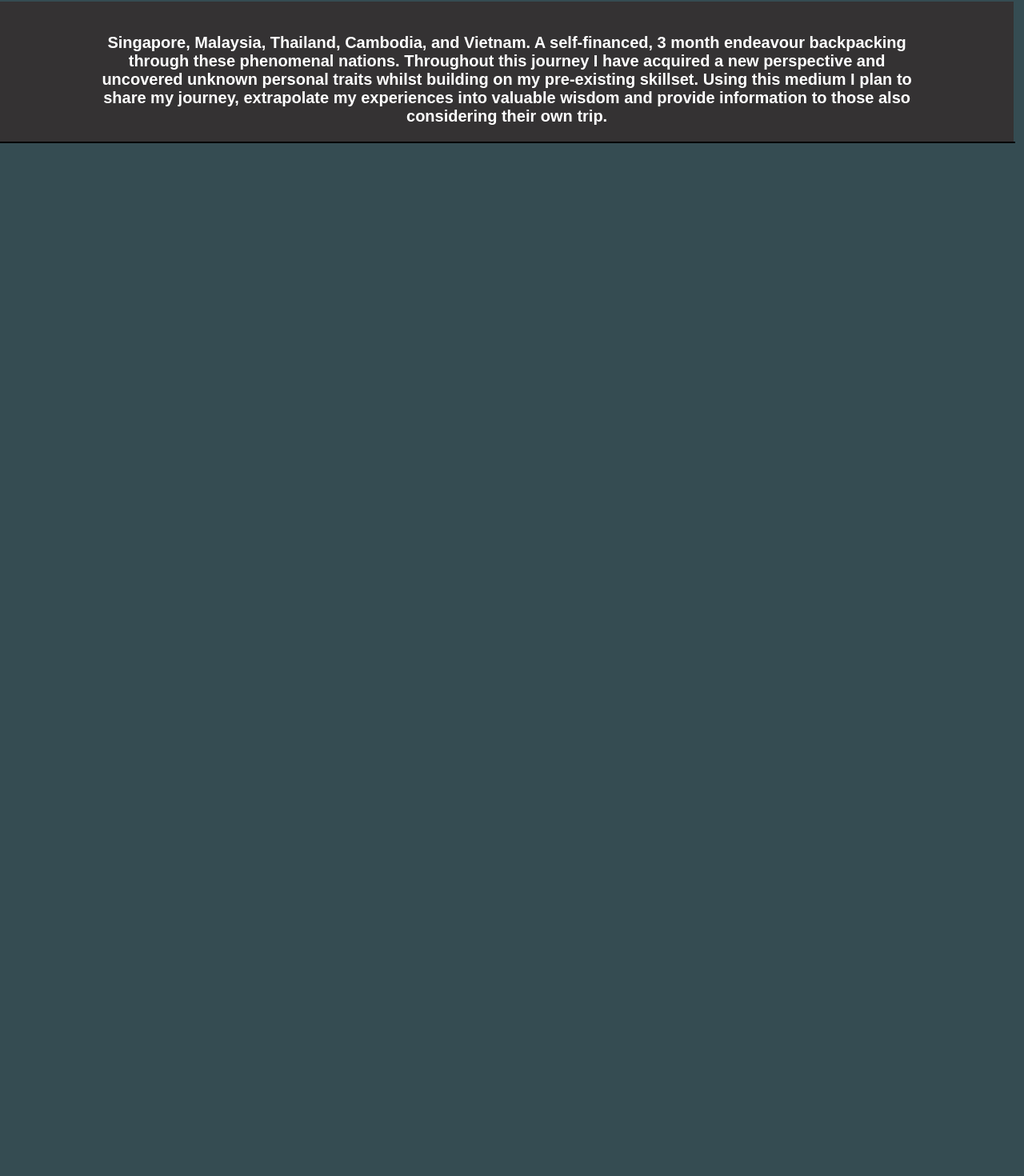
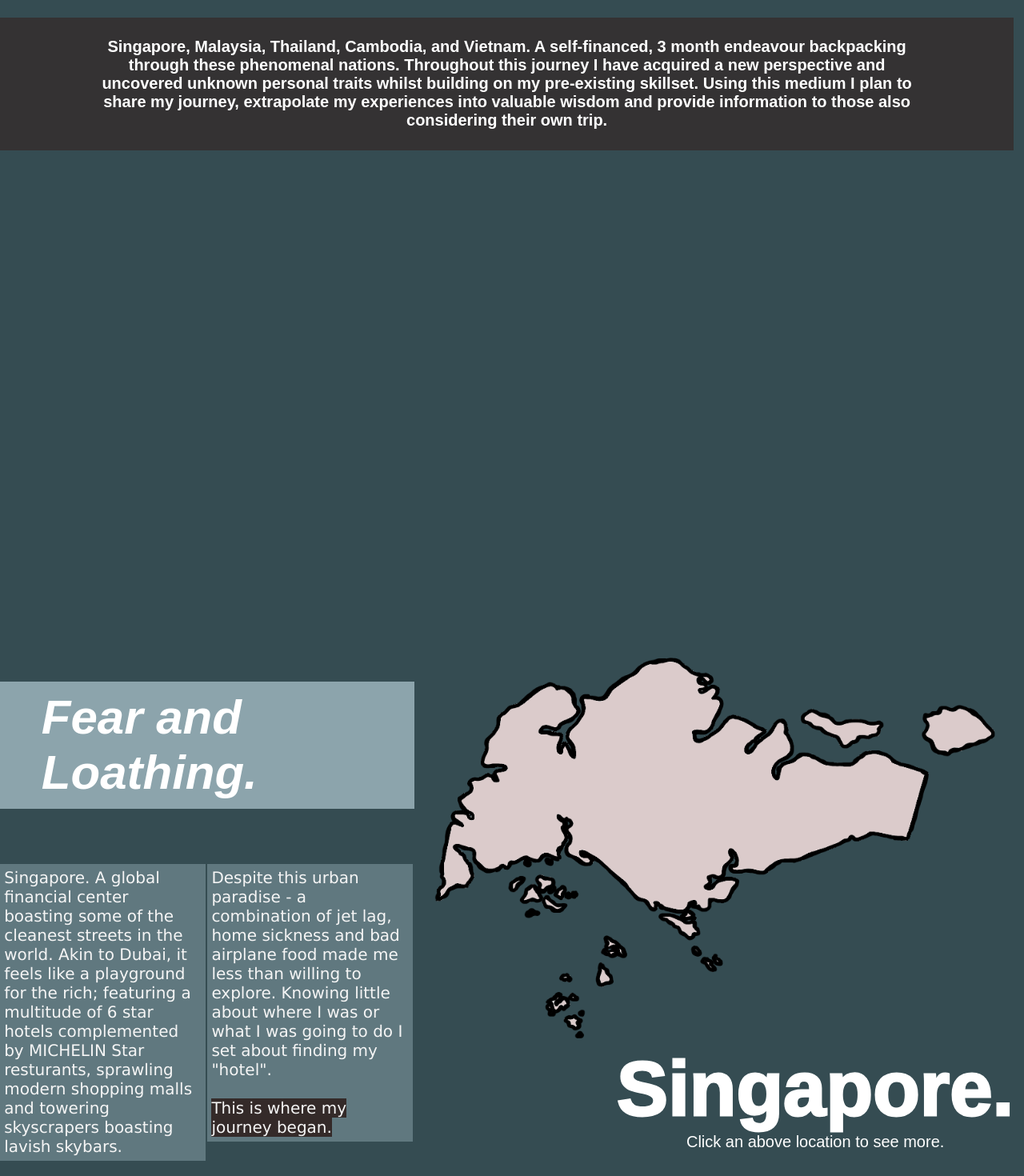
Before and after one commit to cadeclark101/cade-in-asia, a React (Create React App) app: page / in a window 1280 px wide. Shown: the part 798-2268 px from the top of the page at 80% size. Before the commit the page ends 977 px from the top, so only its background shows below. Built offline with nearby package versions, Linux system fonts and the light colour scheme.

Commit message:
Added singapore section and some text about it. Not keen on the styling right now.

```diff
--- a/src/App.css
+++ b/src/App.css
@@ -37,7 +37,7 @@
   }
 }
 
-#image-container{
+#sea-map-image-container{
   height: 60vh;
   float: left;
   position: relative;
@@ -55,19 +55,37 @@
   text-align: center;
 }
 
-#first-page-container {
+#title-section-container {
   width: 99vw;
   height: 100vh;
 }
 
-#intro-container {
-  background-color: rgba(52, 42, 41, 0.75);
+#intro-section-container {
   width: 99vw;
+  height: 100vh;
   display: inline-block;
   text-align: center;
 }
 
-#malaysia-section-container {
+#intro-text-container {
+  background-color: rgba(52, 42, 41, 0.75);
+}
+
+#singapore-section-container {
   width: 99vw;
-  border: solid black 1px;
+  height: 99vh;
 }
+
+#singapore-map-image-container {
+  float: right;
+}
+
+#singapore-title-container {
+  float: right;
+  clear: right;
+}
+
+#singapore-body-area {
+  display: flex;
+  flex-direction: column;
+}
--- a/src/App.js
+++ b/src/App.js
@@ -1,12 +1,13 @@
 import React from 'react';
 
-import { Link, animateScroll as scroll } from "react-scroll";
 
+import sea_map from './img/sea.png';
 import singapore_flag from './img/singapore_flag.png';
 import malaysia_flag from './img/malaysia_flag.png';
 import thailand_flag from './img/thailand_flag.png';
 import cambodia_flag from './img/cambodia_flag.png';
 import vietnam_flag from './img/vietnam_flag.png';
+import singapore_map from './img/singapore_map.png';
 
 
 import './App.css';
@@ -15,14 +16,15 @@ import Map from './Map';
 import FlagButton from './FlagButton';
 import Title from './Title';
 import Intro from './Intro';
+import Singapore from './Singapore';
 
 
 function App() {
   return (
     <div className="container">
-      <div id="first-page-container">
-        <div id="image-container">
-          <Map />
+      <div id="title-section-container">
+        <div id="sea-map-image-container">
+          <Map map_location={sea_map} map_image_height={"100%"} map_image_width={"auto"} image_alt={"map of south east asia"}/>
         </div>
         <div id="title-container">
           <Title main_title={"Cade In Asia:"} sub_title={"A 3 Month Excursion Exploring the Heart of South East Asia."}/>
@@ -34,13 +36,25 @@ function App() {
         </div>
       </div>
 
-      <div id="intro-container">
-        <br></br>
-        <Intro id="intro" />
+      <div id="intro-section-container">
+        <div id="intro-text-container">
+          <Intro id="intro" />
+        </div>
       </div>
 
-      <div id="malaysia-section-container">
+      <div id="singapore-section-container">
 
+        <div id="singapore-map-image-container">
+          <Map map_location={singapore_map} map_image_height={"500px"} map_image_width={"auto"} image_alt={"map of singapore"}/>
+        </div>
+
+        <div id="singapore-title-container">
+          <Title main_title={"Singapore."} sub_title={"Click an above location to see more."}/>
+        </div>
+
+        <div id="singapore-body-area">
+          <Singapore />
+        </div>
       </div>
     </div>
   )
--- a/src/Intro.css
+++ b/src/Intro.css
@@ -3,4 +3,6 @@
     color: white;
     padding-left: 10%;
     padding-right: 10%;
+    padding-bottom: 2%;
+    padding-top: 2%;
 }
--- a/src/Map.js
+++ b/src/Map.js
@@ -1,11 +1,11 @@
 import React, { Component } from 'react';
-import sea from './img/sea.png';
+
 
 export default class Map extends Component {
 
   render() {
     return(
-        <img src={sea} style={{ width: "auto", height: "100%" }} alt="sea" id="sea-snapshot"/>
+        <img src={this.props.map_location} style={{ "width": this.props.map_image_width, "height": this.props.map_image_height }} alt={this.props.image_alt} />
     )
   }
 
--- /dev/null
+++ b/src/Singapore.css
@@ -0,0 +1,39 @@
+#placeholder-text-title {
+    font: 900 60px Century Gothic, Arial;
+    color: white;
+    padding-left: 10%;
+    padding-right: 10%;
+    padding-bottom: 2%;
+    padding-top: 2%;
+    background: rgba(140, 164, 172);
+    font-style: italic;
+}
+
+#placeholder-title-container {
+    width: 100%;
+    margin-top: 0;
+}
+
+#placeholder-text-container {
+    width: 100%;
+    display: flex;
+}
+
+.placeholder-main-text {
+    font: 500 20px Verdana;
+    color: whitesmoke;
+    position: relative;
+    background: rgba(140, 164, 172, 0.5);
+    width: 95%;
+    padding: 2%;
+}
+
+
+
+#placeholder-text-container-left {
+    width: 50%;
+}
+
+#placeholder-text-container-right {
+    width: 50%;
+}
--- /dev/null
+++ b/src/Singapore.js
@@ -0,0 +1,24 @@
+import React, { Component } from 'react';
+import './Singapore.css';
+
+export default class Singapore extends Component {
+
+    render() {
+        return(
+            <React.Fragment>
+                <div id="placeholder-title-container">
+                    <h2 id="placeholder-text-title">Fear and Loathing.</h2>
+                </div>
+
+                <div id="placeholder-text-container">
+                    <div id="placeholder-text-container-left">
+                        <p class="placeholder-main-text">Singapore. A global financial center boasting some of the cleanest streets in the world. Akin to Dubai, it feels like a playground for the rich; featuring a multitude of 6 star hotels complemented by MICHELIN Star resturants, sprawling modern shopping malls and towering skyscrapers boasting lavish skybars.</p>
+                    </div>
+                    <div id="placeholder-text-container-right">
+                        <p class="placeholder-main-text">Despite this urban paradise - a combination of jet lag, home sickness and bad airplane food made me less than willing to explore. Knowing little about where I was or what I was going to do I set about finding my "hotel". <br /> <br /><span style={{"background-color": "#342a29"}}>This is where my journey began.</span> </p>
+                    </div>
+                </div>
+            </React.Fragment>
+        )
+        }
+}
```
Also changed, not shown: src/img/singapore_map.png.
